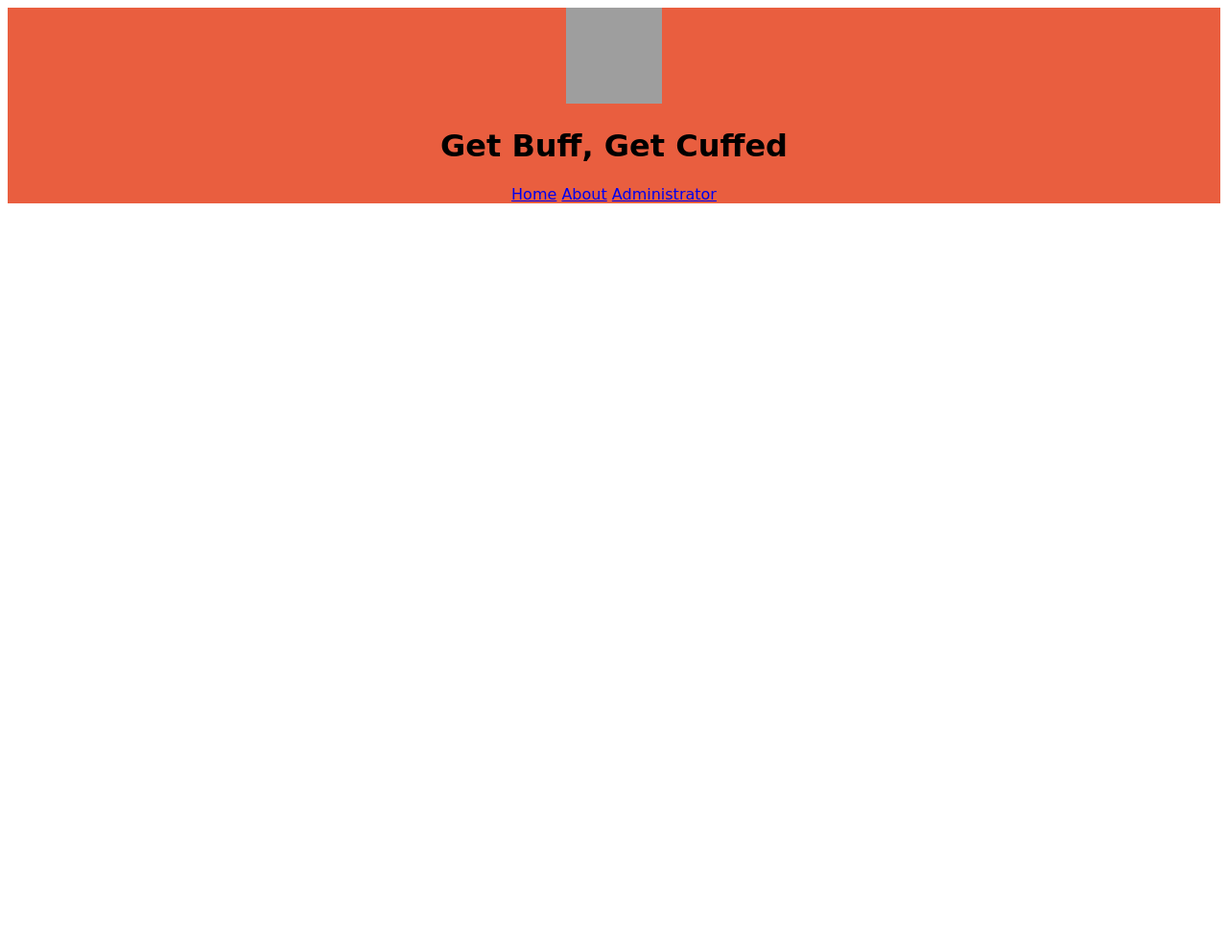
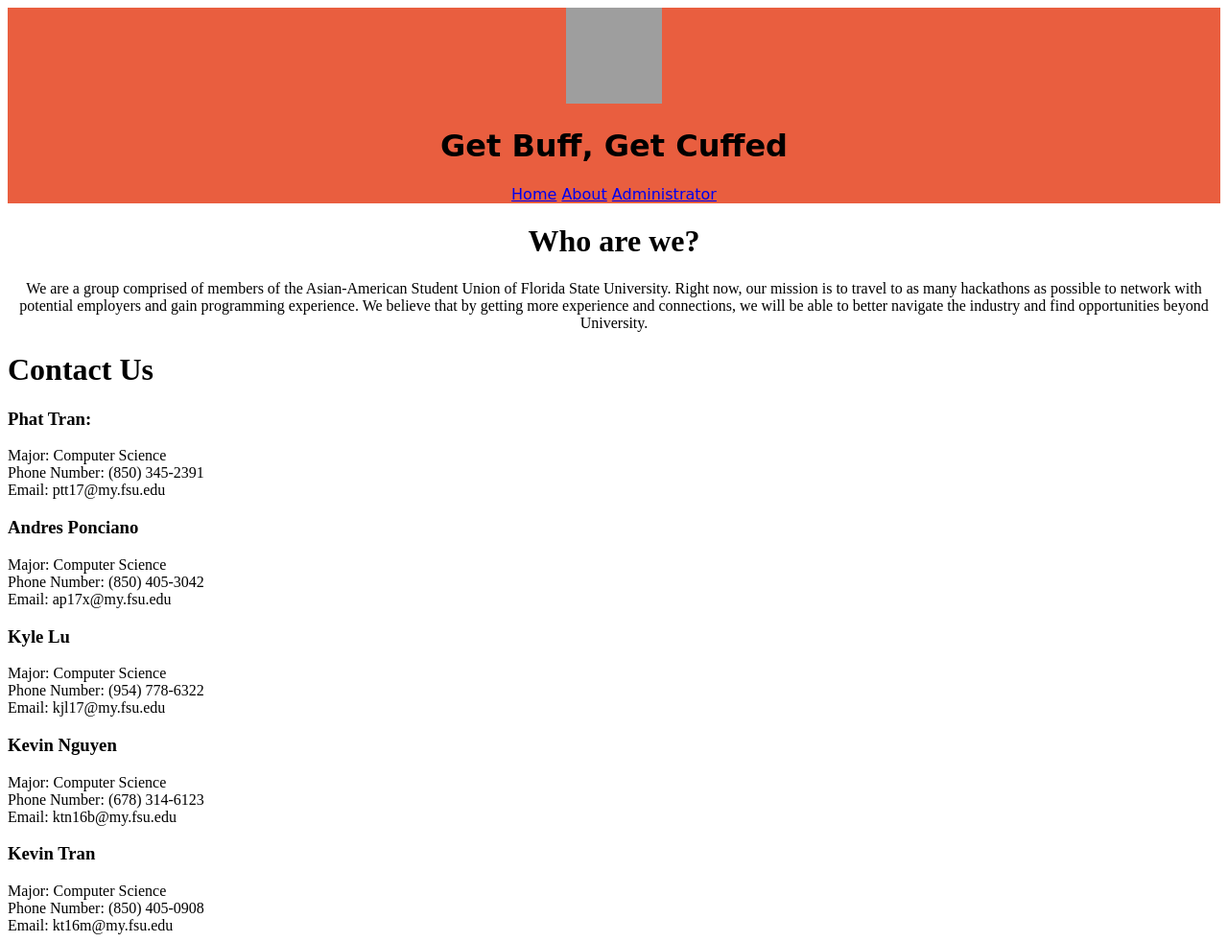
Before and after one commit to ptran1999/SwampHacks2019, a Flask app: page /about in a window 1280 px wide. Shown: the whole page at 96% size. Before the commit the page ends 212 px from the top, so only its background shows below. Run offline with Flask 2, Linux system fonts and the light colour scheme; grey boxes are pictures that could not be loaded.

Commit message:
Updated about page
Updated about page

```diff
--- /dev/null
+++ b/nutri/static/main.css
@@ -0,0 +1,35 @@
+#title {
+	background-color: #E95E3F;
+	font-family: cursive;
+	text-align: center;
+}
+
+.fruit-img {
+  height: 100px;
+  width: 100px;
+  margin-right: 20px;
+  margin-bottom: 16px;
+}
+
+#container {
+	width: 800px;
+	margin-left: auto;
+	margin-right: auto;
+	background-color: white;
+}
+
+#content {
+	padding: 10px
+}
+
+body {
+	background-color: white;
+}
+
+#copyright {
+	clear:both;
+}
+
+#about_us {
+	text-align: center;
+}
--- a/nutri/templates/about.html
+++ b/nutri/templates/about.html
@@ -1,7 +1,7 @@
 <!DOCTYPE html>
 <html lang="en">
 <head>
-	<link rel="stylesheet" href = "static/style.css" type="text/css">
+	<link rel="stylesheet" href = "main.css" type="text/css">
 	<meta charset="UTF-8">
 	<title>Get Buff, Get Cuffed</title>
 </head>
@@ -12,18 +12,47 @@
 		</a>
 		<h1>Get Buff, Get Cuffed</h1>
 		<div class="links">
-		<a href="/">Home</a>
-		<a href="/about">About</a>
-		<a href="/admin">Administrator</a>
+			<a href="/">Home</a>
+			<a href="/about">About</a>
+			<a href="/admin">Administrator</a>
 		</div>
 	</div>
+		<div id="information space">
 
-		<div id="content">
-			<div id="navigation">
-			</div>
+		</div>
+		<div id="about_us">
+			<h1>Who are we?</h1>
+			We are a group comprised of members of the Asian-American Student Union of Florida State University. Right now, our mission is to travel to as many hackathons as possible to network with potential employers and gain programming experience. We believe that by getting more experience and connections, we will be able to better navigate the industry and find opportunities beyond University.
+		</div>
+	<div id="contact_info">
+		<h1>Contact Us</h1>
+		<h3>Phat Tran:</h3>
+		Major: Computer Science <br>
+		Phone Number: (850) 345-2391 <br>
+		Email: ptt17@my.fsu.edu <br>
 
-			</div>
-		</div>
+		<h3>Andres Ponciano</h3>
+		Major: Computer Science <br>
+		Phone Number: (850) 405-3042 <br>
+		Email: ap17x@my.fsu.edu <br>
+
+		<h3>Kyle Lu</h3>
+		Major: Computer Science <br>
+		Phone Number: (954) 778-6322 <br>
+		Email: kjl17@my.fsu.edu <br>
+
+		<h3>Kevin Nguyen</h3>
+		Major: Computer Science <br>
+		Phone Number: (678) 314-6123 <br>
+		Email: ktn16b@my.fsu.edu <br>
+
+		<h3>Kevin Tran</h3>
+		Major: Computer Science <br>
+		Phone Number: (850) 405-0908 <br>
+		Email: kt16m@my.fsu.edu <br>
+
+
+
 	</div>
 
 </body>
--- a/nutri/static/style.css
+++ b/nutri/templates/temp.css
@@ -29,3 +29,13 @@ body {
 #copyright {
 	clear:both;
 }
+
+#about_us {
+	text-align: center;
+}
+
+#constrain_info {
+	width:800px;
+	margin-left: auto;
+	margin-right: auto;
+}
```
Also changed, not shown: 5 other files.
